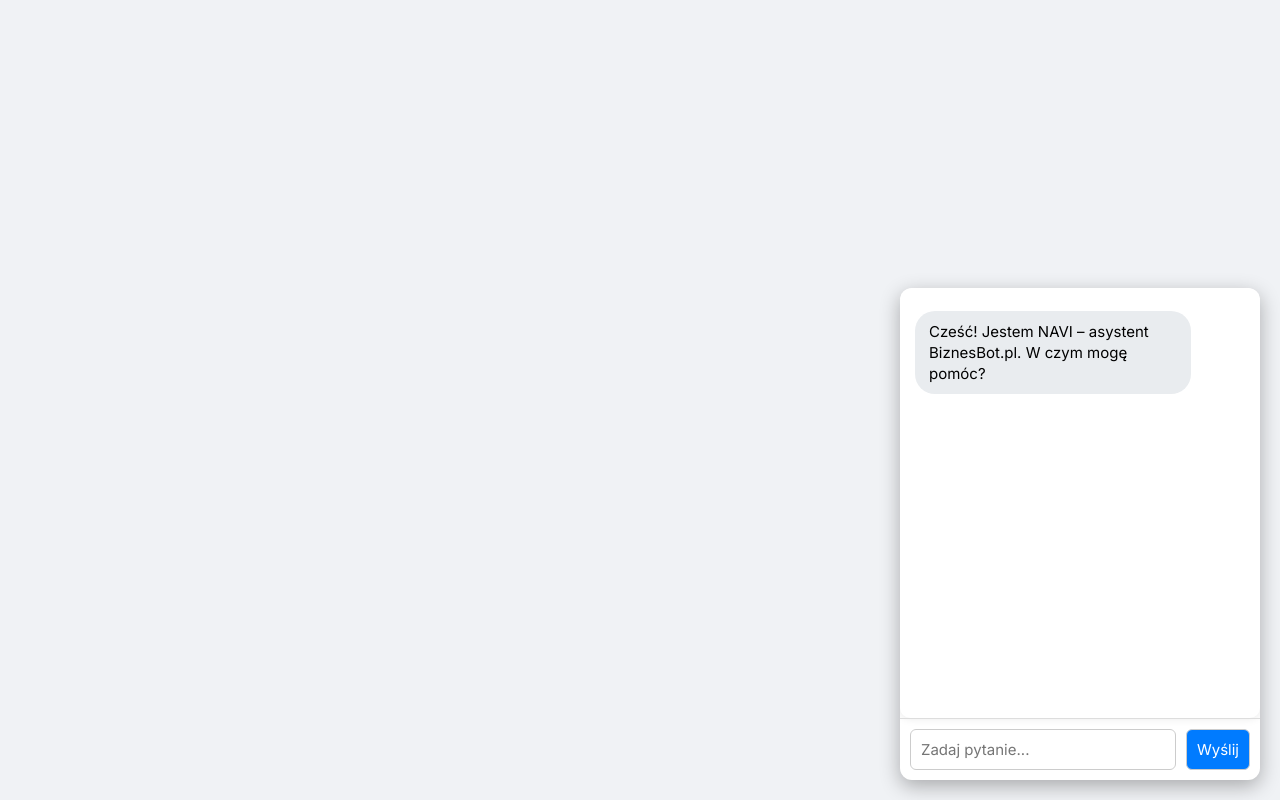
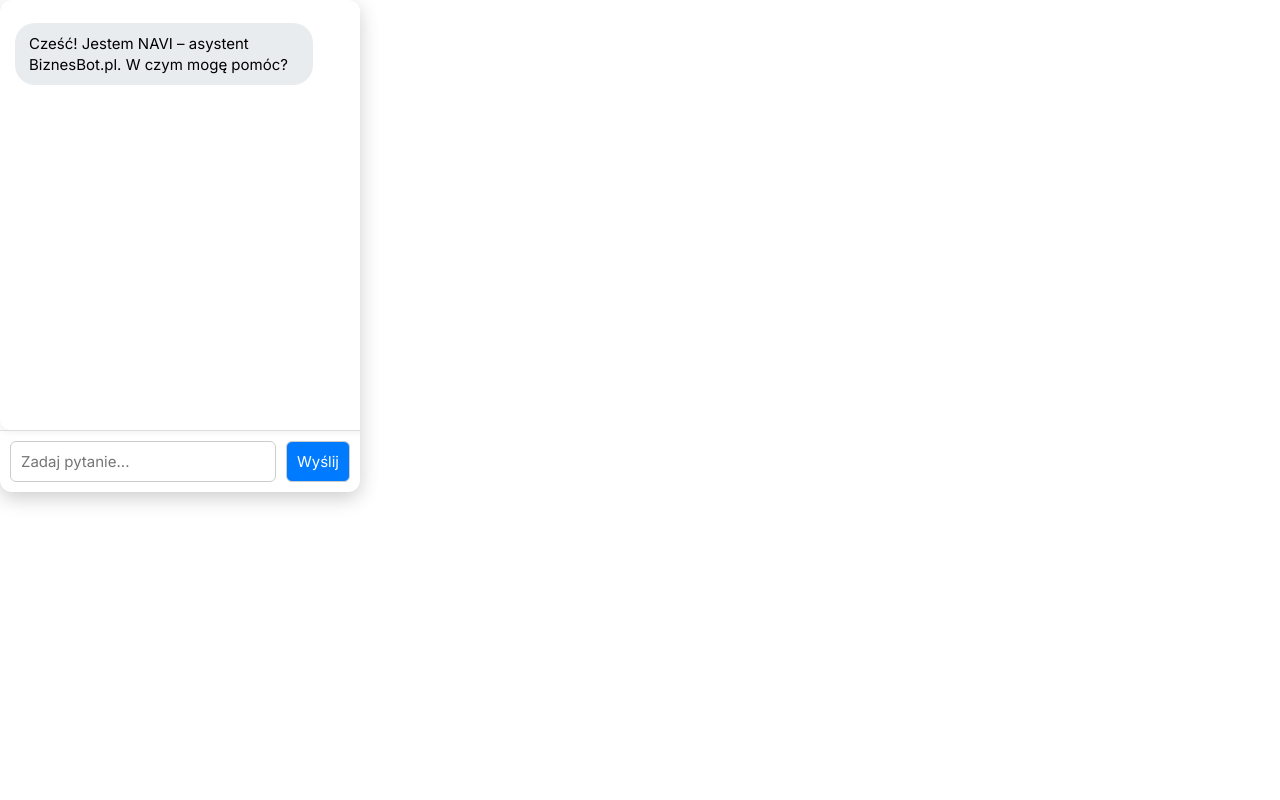
Before and after one commit to kacperskiszymon/navi-chatbot-biznesbot, a Flask app: page / in a window 1280 px wide. Run offline with Flask 3, Linux system fonts and the light colour scheme.

Commit message:
Fix: NAVI jako prawdziwy widget iframe – przezroczyste tło i brak marginesów

```diff
--- a/templates/index.html
+++ b/templates/index.html
@@ -2,22 +2,22 @@
 <html lang="pl">
 <head>
     <meta charset="UTF-8">
-    <title>BiznesBot.pl – Chatbot NAVI</title>
+    <title>NAVI – Chatbot BiznesBot</title>
     <script src="/static/chatbot.js" defer></script>
     <link href="https://fonts.googleapis.com/css2?family=Inter:wght@400;500;600&display=swap" rel="stylesheet">
     <style>
-        body {
+        html, body {
+            margin: 0;
+            padding: 0;
+            background: transparent;
             font-family: 'Inter', sans-serif;
-            padding: 20px;
-            margin: 0;
-            background: #f0f2f5;
         }
 
         #chatbox {
             background: #ffffff;
             padding: 15px;
             border-radius: 10px;
-            max-width: 100%;
+            width: 100%;
             height: 400px;
             overflow-y: auto;
             box-shadow: 0 0 10px rgba(0,0,0,0.1);
@@ -49,14 +49,11 @@
 
         #chat-wrapper {
             width: 360px;
-            position: fixed;
-            bottom: 20px;
-            right: 20px;
+            height: auto;
             background: white;
             border-radius: 12px;
-            box-shadow: 0 6px 20px rgba(0, 0, 0, 0.3);
+            box-shadow: 0 6px 20px rgba(0, 0, 0, 0.2);
             overflow: hidden;
-            z-index: 9999;
         }
 
         #input-area {
```
